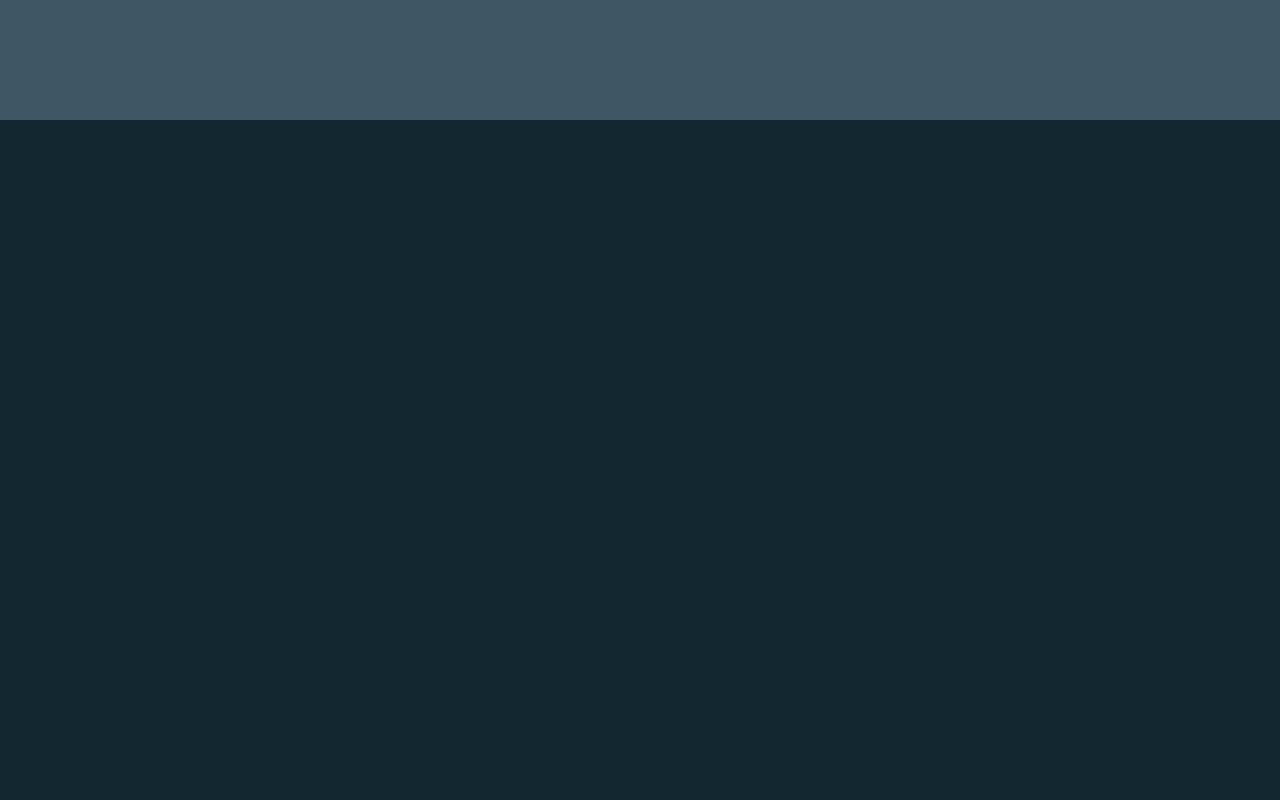
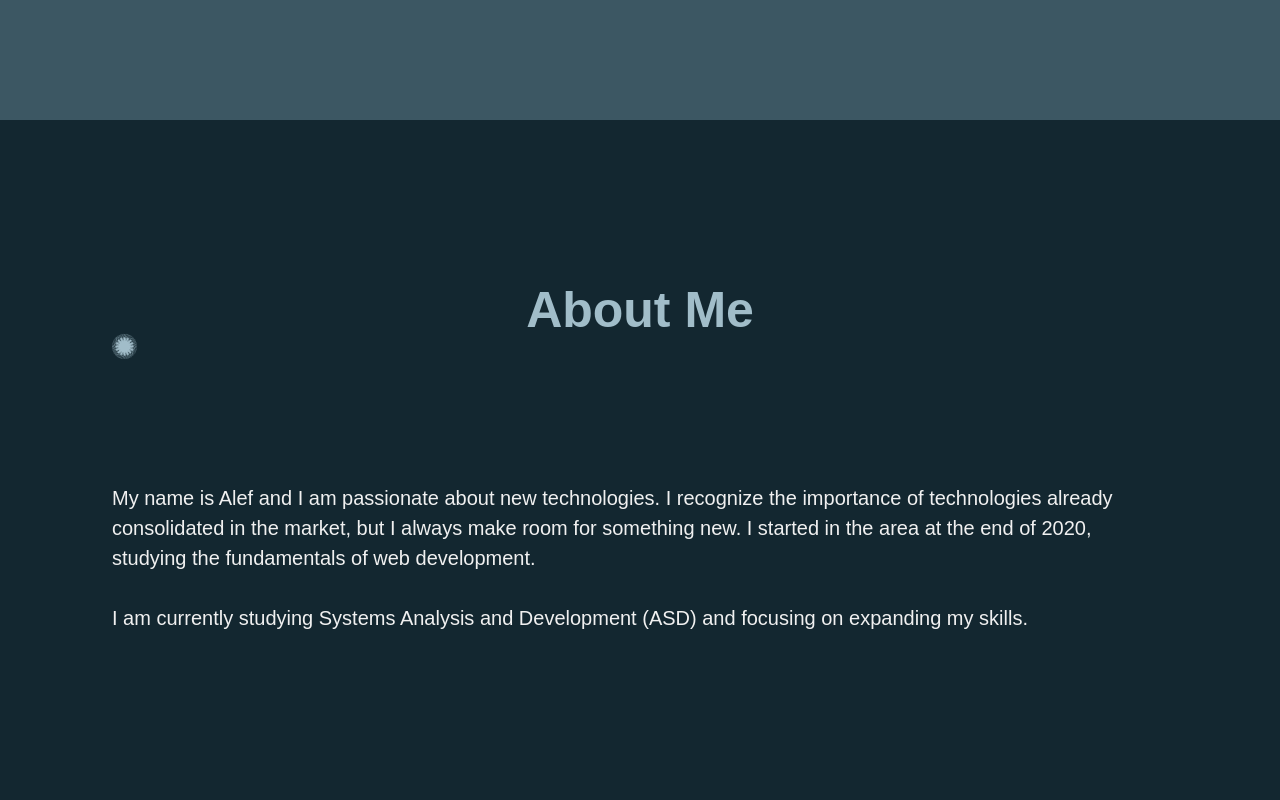
Before and after one commit to 3alyef/portfolio, a Next.js app: page /en in a window 1280 px wide. Shown: the part 680-1480 px from the top of the page. Built offline with nearby package versions, Linux system fonts and the light colour scheme.

Commit message:
update about

```diff
--- a/src/app/[locale]/globals.css
+++ b/src/app/[locale]/globals.css
@@ -1 +1 @@
-@tailwind base;@tailwind components;@tailwind utilities;*{margin:0;padding:0;box-sizing:border-box;z-index:50;font-family:Saira,sans-serif;scroll-behavior:smooth;scroll-padding-top:2rem;transition:.3s ease}.ltr{direction:ltr}.rtl{direction:rtl}.header{background-color:rgba(19,39,48,.75);display:flex;padding:7px;justify-content:space-around;align-items:center;width:100%;transition:top .5s ease}/*# sourceMappingURL=globals.css.map */
+@tailwind base;@tailwind components;@tailwind utilities;*{margin:0;padding:0;box-sizing:border-box;z-index:50;font-family:Saira,sans-serif;scroll-behavior:smooth;scroll-padding-top:2rem;transition:.3s ease}.ltr{direction:ltr}.rtl{direction:rtl}.header{background-color:rgba(19,39,48,.75);display:flex;padding:7px;justify-content:space-around;align-items:center;width:100%;transition:top .5s ease}@keyframes faFirstOrderAltAnimation{from{rotate:0deg}to{rotate:360deg}}.faFirstOrderAltAnimated{position:absolute;font-size:.5em;animation:faFirstOrderAltAnimation infinite 15s ease-in-out;transition:all 10s ease-in-out}/*# sourceMappingURL=globals.css.map */
--- a/src/app/[locale]/page.tsx
+++ b/src/app/[locale]/page.tsx
@@ -14,7 +14,8 @@ export default async function Start({
         tsahal_n2: "#3C5763",
         tsahal_n3: "#788D96",
         tsahal_n4: "#A1BDC9",
-        tsahal_n5: "#97DCFC"
+        tsahal_n5: "#97DCFC",
+        tsahal_gray: "#F0F0F0"
     }
     return <Body _dir={_dir} default_colors={default_colors} dictionary={dictionary} hrefers={hrefers} locale={locale}/>
 }
--- a/src/app/components/main/components/defaultBody/index.tsx
+++ b/src/app/components/main/components/defaultBody/index.tsx
@@ -1,17 +1,19 @@
 import { Locale } from "@/i18n";
+import { RefObject } from "react";
 
 interface PropsDefaultBody {
     children: React.ReactNode;
     locale: Locale;
     style: React.CSSProperties;
     id: string;
-    className?: string
+    className?: string;
+    ref?: RefObject<HTMLAnchorElement>;
 }
 
-export default function DefaultBody({children, locale, style, id, className}: PropsDefaultBody) {
+export default function DefaultBody({children, locale, style, id, className, ref}: PropsDefaultBody) {
     return (
         <section className={`flex flex-col min-h-[100vh] w-[100%] ${className}`}
-        style={style} id={id}>
+        style={style} id={id} ref={ref}>
             {children}
         </section>
     )
--- a/src/app/components/main/components/sections/about/index.tsx
+++ b/src/app/components/main/components/sections/about/index.tsx
@@ -1,17 +1,51 @@
+"use client";
 import { PropsSection } from "@/interfaces/sectionsDefault";
 import DefaultBody from "../../defaultBody";
+import { FaFirstOrderAlt } from "react-icons/fa6";
+import { useEffect, useRef, useState } from "react";
 
-export default function About({ locale, style }: PropsSection) {
+export default function About({ locale, style, dictionary, _dir, default_colors }: PropsSection) {
+    const [left, setLeft] = useState("0%");
+    const [bottom, setBottom] = useState("-15%")
+    const bodyRef = useRef<HTMLAnchorElement>(null);
+    useEffect(()=>{
+        const element = bodyRef.current;
+        function handleMouseEnter() {
+            setLeft("100%")
+            setTimeout(()=>{
+                setBottom("-100%")
+            }, 10000)
+        }
+        function handleMouseOut() {
+            setBottom("-15%")
+
+            setTimeout(()=>{
+                setLeft("0%")
+            }, 10000)
+        }
+        if(element) {
+            element.addEventListener("mouseenter", handleMouseEnter)
+        }
+
+        return () => {
+            if (element) {
+                element.removeEventListener("mouseenter", handleMouseEnter);
+                element.removeEventListener("mouseout", handleMouseOut);
+            }
+        };
+    }, [])
     return (
-        <DefaultBody locale={locale} style={style} id="about" className="flex justify-center items-center">
-            <section>
-                <h1 className="text-[50px] font-[700] text-wrap">
-
+        <DefaultBody locale={locale} style={{...style, padding: "7em"}} id="about" className="flex justify-center items-center" ref={bodyRef}>
+            <section className="flex flex-col items-start justify-center">
+                <h1 className="text-[50px] font-[700] w-full text-center" style={{color: default_colors.tsahal_n4, position: "relative"}}>
+                    {dictionary.Main.About.about_me} <FaFirstOrderAlt className="faFirstOrderAltAnimated" style={{color: default_colors.tsahal_n4, left, bottom}}/>
                 </h1>
-                <div className="flex flex-col justify-center items-center w-full">
+                <div className="flex flex-col justify-center items-start w-full gap-[1.5em] min-h-[21em] text-[20px] font-[500]" style={{color: default_colors.tsahal_gray}}>
                     <p>
+                        {dictionary.Main.About.paragraph_1}
                     </p>
                     <p>
+                        {dictionary.Main.About.paragraph_2}
                     </p>
                 </div>
             </section>
--- /dev/null
+++ b/src/app/components/main/components/sections/about/style.scss
@@ -0,0 +1,15 @@
+@keyframes faFirstOrderAltAnimation {
+    from {
+        rotate: 0deg;
+    }
+    to {
+        rotate: 360deg;
+    }
+}
+.faFirstOrderAltAnimated {
+    position: absolute;
+    font-size: .5em;
+    //bottom: -15%;
+    animation: faFirstOrderAltAnimation infinite 15s ease-in-out;
+    transition: all 10s ease-in-out;
+}
--- a/src/app/components/main/style.scss
+++ b/src/app/components/main/style.scss
@@ -0,0 +1 @@
+@import "./components/sections/about/style.scss";
--- a/src/interfaces/defaultPage.ts
+++ b/src/interfaces/defaultPage.ts
@@ -11,6 +11,7 @@ export interface PropsDefaultPage {
         tsahal_n3: string;
         tsahal_n4: string;
         tsahal_n5: string;
+        tsahal_gray: string
     };
 }
 
```
Also changed, not shown: 1 other file (tests, documents, lock files or other folders).
